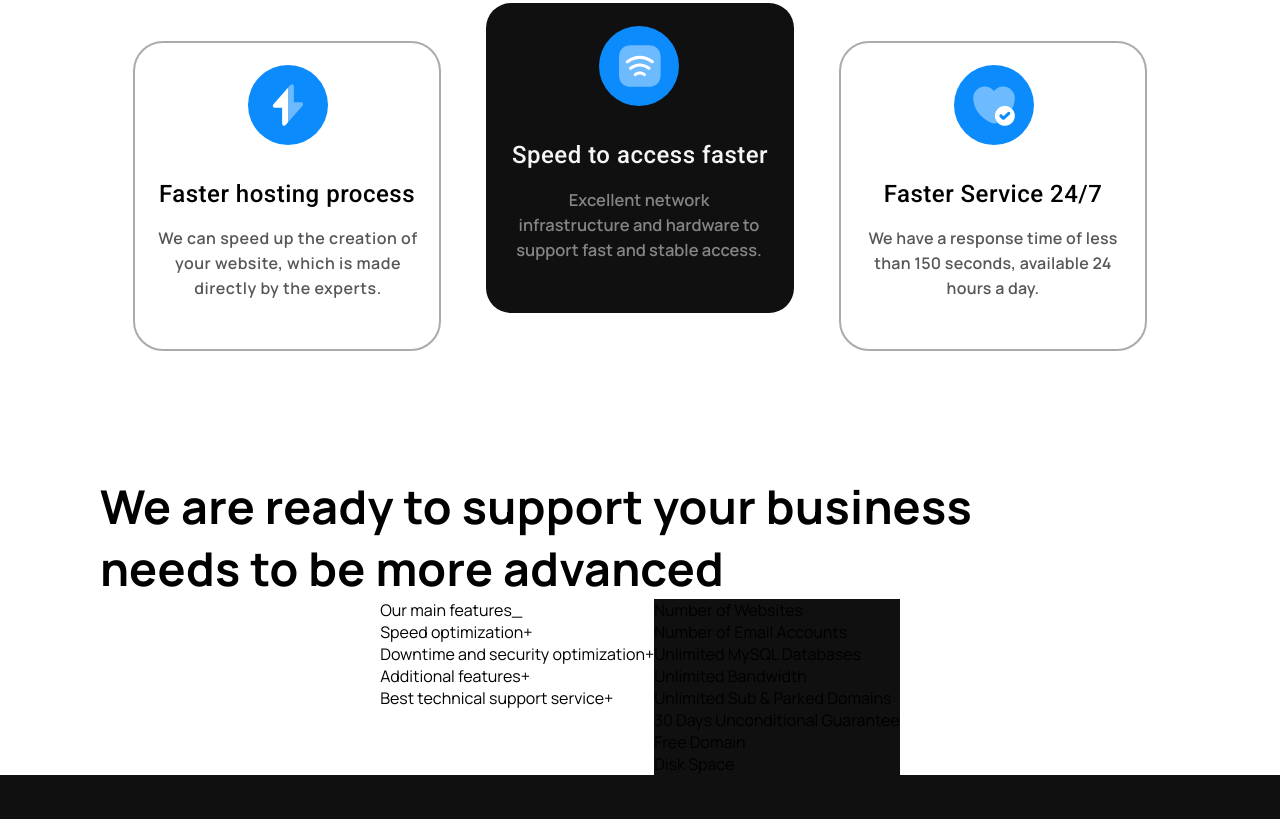
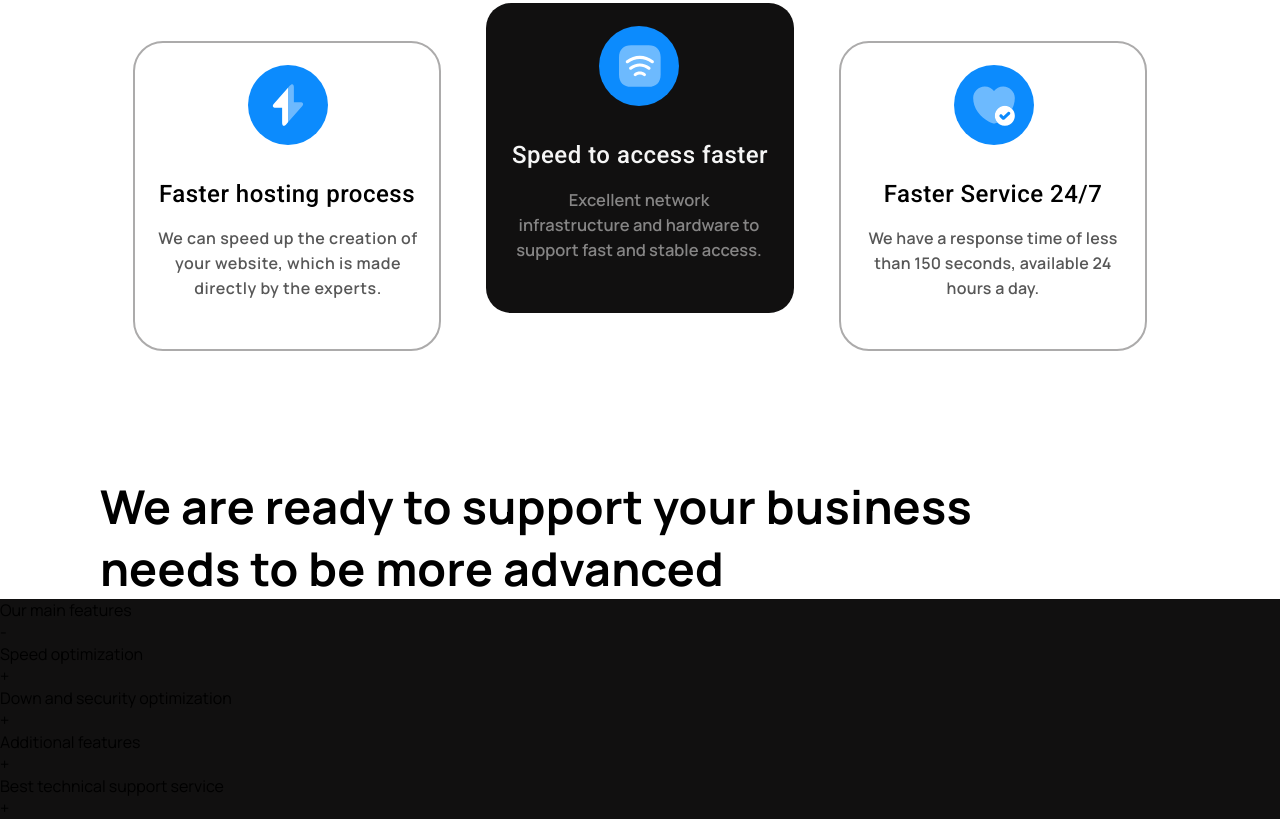
Before and after one commit to vyomPundhir/Hosting-Landing-Page, a plain HTML site: page index.html in a window 1280 px wide. Shown: the part 1137-1956 px from the top of the page. Before the commit the page ends 1912 px from the top, so only its background shows below. Drawn offline with Linux system fonts and the light colour scheme.

Commit message:
HTML file of Main Features Section Added.

```diff
--- a/index.html
+++ b/index.html
@@ -122,7 +122,41 @@
   </section>
   <!-- Main features section -->
   <section class="main-feat">
-    <div class="main-feat-1">
+    <div class="main-feat-left">
+      <div class="main-feat-1">
+        <div class="main-left-cnt">Our main features</div>
+        <div class="main-left-minus">-</div>
+      </div>
+      <div class="main-feat-2">
+        <div class="main-left-cnt">Speed optimization</div>
+        <div class="main-left-plus">+</div>
+      </div>
+      <div class="main-feat-2">
+        <div class="main-left-cnt">Down and security optimization</div>
+        <div class="main-left-plus">+</div>
+      </div>
+      <div class="main-feat-2">
+        <div class="main-left-cnt">Additional features</div>
+        <div class="main-left-plus">+</div>
+      </div>
+      <div class="main-feat-2">
+        <div class="main-left-cnt">Best technical support service</div>
+        <div class="main-left-plus">+</div>
+      </div>
+    </div>
+    <div class="main-feat-right">
+    </div>
+  </section>
+</body>
+</html>
+
+
+
+
+
+
+
+<!-- <div class="main-feat-1">
       <div class="main-1">
         <div class="feature-1">
           Our main features
@@ -187,7 +221,4 @@
         <div></div>
         <div class="feature-2">Disk Space</div>
       </div>
-    </div>
-  </section>
-</body>
-</html>
+    </div> -->
--- a/style.css
+++ b/style.css
@@ -311,77 +311,3 @@
   line-height: 62px;
 }
 /* main-features section */
-.main-feat{
-  background: white;
-  display: flex;
-  flex-direction: row;
-  justify-content: center;
-}
-.main-feat-1{
-  background: transparent;
-}
-.main-1{
-  background: transparent;
-  display: flex;
-  flex-direction: row;
-}
-.feature-1{
-  background: transparent;
-}
-.main-2{
-  background: transparent;
-  display: flex;
-  flex-direction: row;
-}
-.main-3{
-  background: transparent;
-  display: flex;
-  flex-direction: row;
-}
-.main-4{
-  background: transparent;
-  display: flex;
-  flex-direction: row;
-}
-.main-5{
-  background: transparent;
-  display: flex;
-  flex-direction: row;
-}
-.add{
-  background: transparent;
-}
-.sub{
-  background: transparent;
-}
-.main-feat-2{
-  background: transparent;
-}
-.main-2.1{
-  background: transparent;
-}
-.main-2.2{
-  background: transparent;
-}
-.main-2.3{
-  background: transparent;
-}
-.main-2.4{
-  background: transparent;
-}
-.main-2.5{
-  background: transparent;
-}
-.main-2.6{
-  background: transparent;
-}
-.main-2.7{
-  background: transparent;
-}
-.main-2.8{
-  background: transparent;
-}
-
-.feature-2{
-  background: transparent;
-}
```
